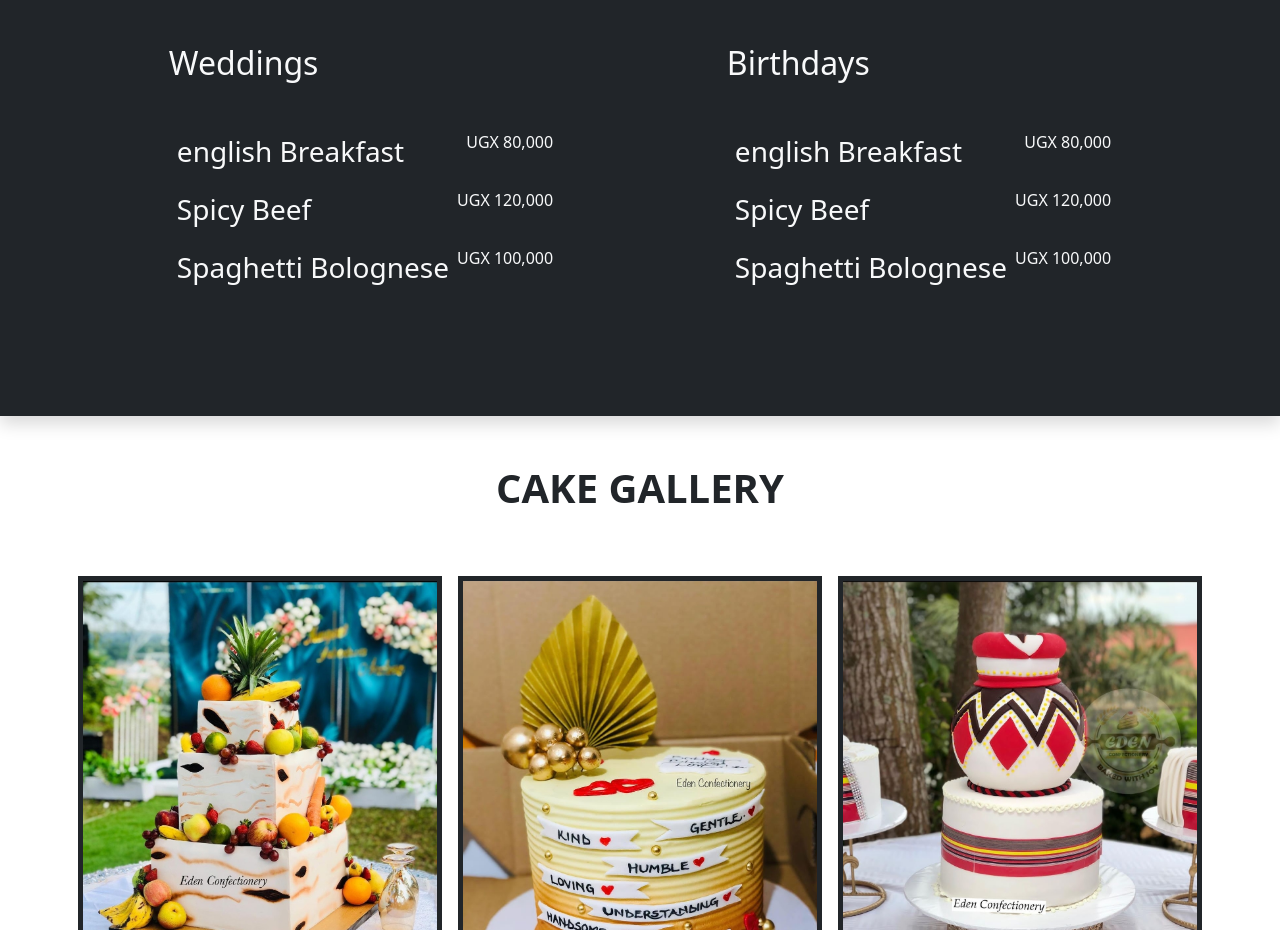
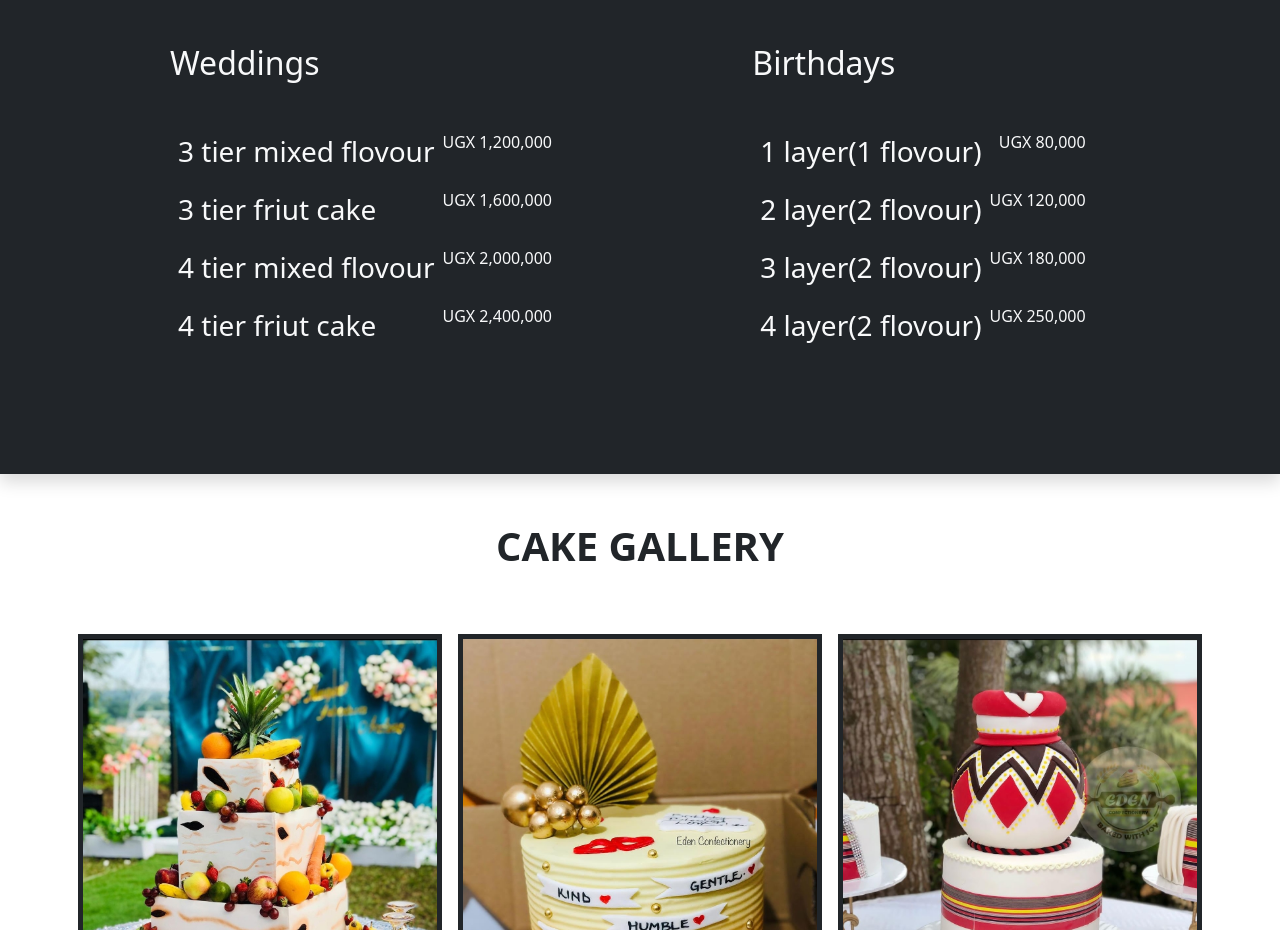
Before and after one commit to jcmugabi/Eden-Confectionery, a React (Create React App) app: page / in a window 1280 px wide. Shown: the part 1400-2330 px from the top of the page. Built offline with nearby package versions, Linux system fonts and the light colour scheme.

Commit message:
small changes

```diff
--- a/src/pages/Home.jsx
+++ b/src/pages/Home.jsx
@@ -135,16 +135,20 @@ const Home = () => {
           <h3 className='fs-2 mb-5'>Weddings</h3>
           <ul className='px-0'>
             <li className='d-flex justify-content-between'>
-              <p className='fs-3 mx-2'> english Breakfast</p>
-              <p fs-3 mx-2 text-success fw-bold>UGX 80,000</p>
+              <p className='fs-3 mx-2'> 3 tier mixed flovour</p>
+              <p fs-3 mx-2 text-success fw-bold>UGX 1,200,000</p>
             </li>
             <li className='d-flex justify-content-between'>
-              <p className='fs-3 mx-2'>Spicy Beef</p>
-              <p fs-3 mx-2 text-success fw-bold>UGX 120,000</p>
+              <p className='fs-3 mx-2'>3 tier friut cake</p>
+              <p fs-3 mx-2 text-success fw-bold>UGX 1,600,000</p>
             </li>
             <li className='d-flex justify-content-between'>
-              <p className='fs-3 mx-2'>Spaghetti Bolognese</p>
-              <p fs-3 mx-2 text-success fw-bold>UGX 100,000</p>
+              <p className='fs-3 mx-2'>4 tier mixed flovour</p>
+              <p fs-3 mx-2 text-success fw-bold>UGX 2,000,000</p>
+            </li>
+            <li className='d-flex justify-content-between'>
+              <p className='fs-3 mx-2'>4 tier friut cake</p>
+              <p fs-3 mx-2 text-success fw-bold>UGX 2,400,000</p>
             </li>
           </ul>
         </motion.div>
@@ -154,16 +158,20 @@ const Home = () => {
               <h3 className='fs-2 mb-5'>Birthdays</h3>
               <ul className='px-0'>
                 <li className='d-flex justify-content-between'>
-                  <p className='fs-3 mx-2'> english Breakfast</p>
+                  <p className='fs-3 mx-2'> 1 layer(1 flovour)</p>
                   <p fs-3 mx-2 text-success fw-bold>UGX 80,000</p>
                 </li>
                 <li className='d-flex justify-content-between'>
-                  <p className='fs-3 mx-2'>Spicy Beef</p>
+                  <p className='fs-3 mx-2'>2 layer(2 flovour)</p>
                   <p fs-3 mx-2 text-success fw-bold>UGX 120,000</p>
                 </li>
                 <li className='d-flex justify-content-between'>
-                  <p className='fs-3 mx-2'>Spaghetti Bolognese</p>
-                  <p fs-3 mx-2 text-success fw-bold>UGX 100,000</p>
+                  <p className='fs-3 mx-2'>3 layer(2 flovour)</p>
+                  <p fs-3 mx-2 text-success fw-bold>UGX 180,000</p>
+                </li>
+                <li className='d-flex justify-content-between'>
+                  <p className='fs-3 mx-2'>4 layer(2 flovour)</p>
+                  <p fs-3 mx-2 text-success fw-bold>UGX 250,000</p>
                 </li>
               </ul>
               </motion.div>
```
